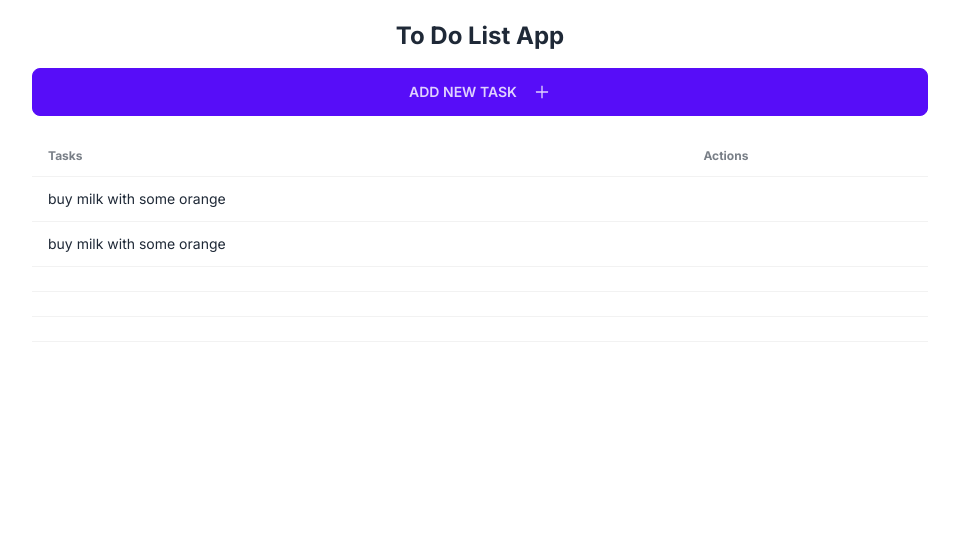
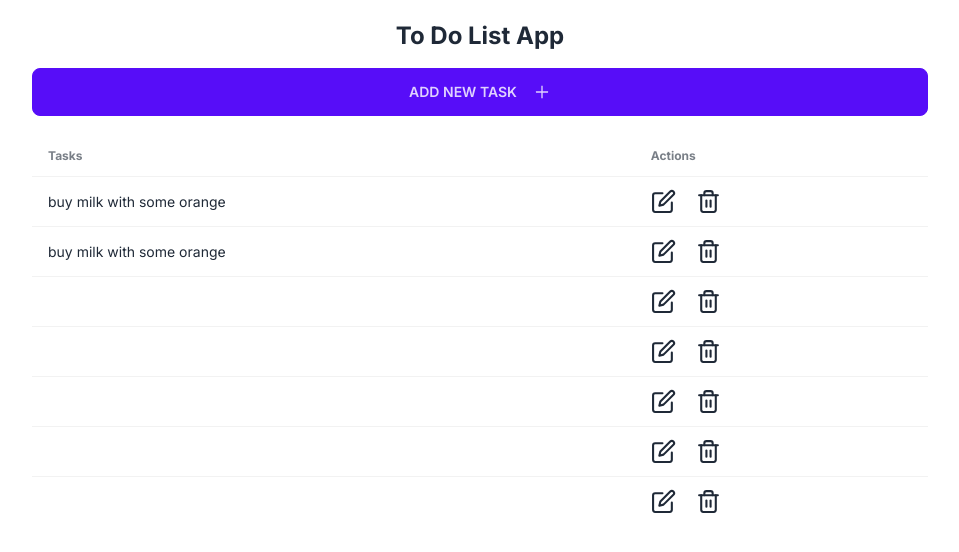
Before and after one commit to danieldaga/todo-app-next, a Next.js app in the folder todo-app/: page / in a window 1280 px wide. Shown: the top 552 px of the page, without its empty margins (160-1119 px from the left). Built offline with nearby package versions, Linux system fonts and the light colour scheme; data requests are answered from the project's data file.

Commit message:
button edit and delete

```diff
--- a/todo-app/data/todos.json
+++ b/todo-app/data/todos.json
@@ -23,6 +23,10 @@
     {
       "id": "7daaea1c-befe-4b86-8c04-51e46fc93d4d",
       "text": ""
+    },
+    {
+      "id": "32764bfe-53ff-4de4-91af-939a537e37a0",
+      "text": ""
     }
   ]
 }
--- a/todo-app/src/app/components/Task.tsx
+++ b/todo-app/src/app/components/Task.tsx
@@ -1,4 +1,5 @@
 import { ITask } from "../../../types/tasks"
+import { FiEdit, FiTrash2 } from "react-icons/fi"
 
 interface TaskProps {
     task: ITask
@@ -8,7 +9,10 @@ const Task: React.FC<TaskProps> = ({task}) =>{
 return(
     <tr key={task.id}>
         <td>{task.text}</td>
-        <td></td>
+        <td className="flex gap-5">
+            <FiEdit size={25} />
+            <FiTrash2 size={25} />
+        </td>
     </tr>
 )
 
```
